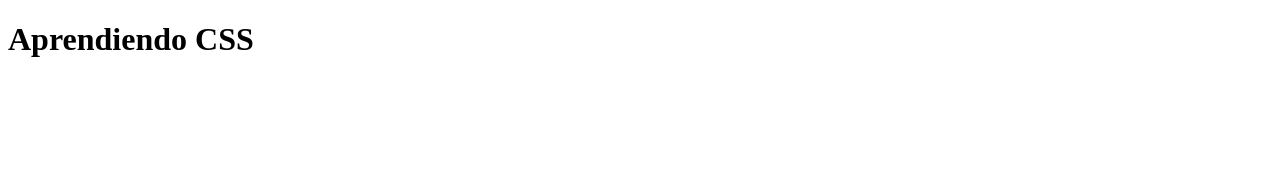
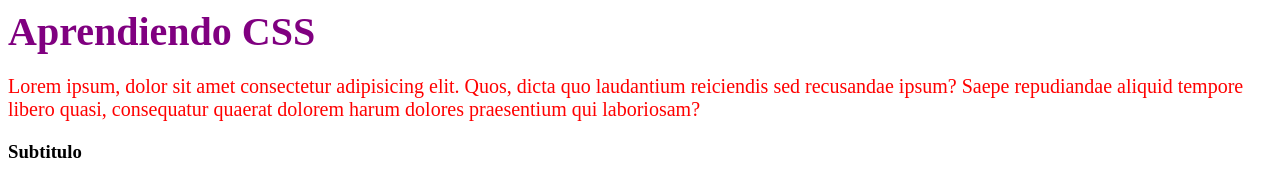
Before and after one commit to ramssrez/GenerarionBootcamp, a plain HTML site: page CSS/index.html in a window 1280 px wide. Drawn offline with Linux system fonts and the light colour scheme.

Commit message:
Uso de CSS para aplicar estilos

```diff
--- a/CSS/index.html
+++ b/CSS/index.html
@@ -5,6 +5,23 @@
         <title>Aprendiendo CSS</title>
     </head>
     <body>
+        <!-- Uso de selectores para modificar -->
+        <style>
+            h1{
+                margin: 0;
+                color: purple;
+                font-size: 40px;
+            }
+            p{
+                color: red;
+                font-size: 20px;
+                align-content: center;
+            }
+        </style>
         <h1>Aprendiendo CSS</h1>
+        <p>
+            Lorem ipsum, dolor sit amet consectetur adipisicing elit. Quos, dicta quo laudantium reiciendis sed recusandae ipsum? Saepe repudiandae aliquid tempore libero quasi, consequatur quaerat dolorem harum dolores praesentium qui laboriosam?
+        </p>
+        <h3>Subtitulo</h3>
     </body>
 </html>
```
